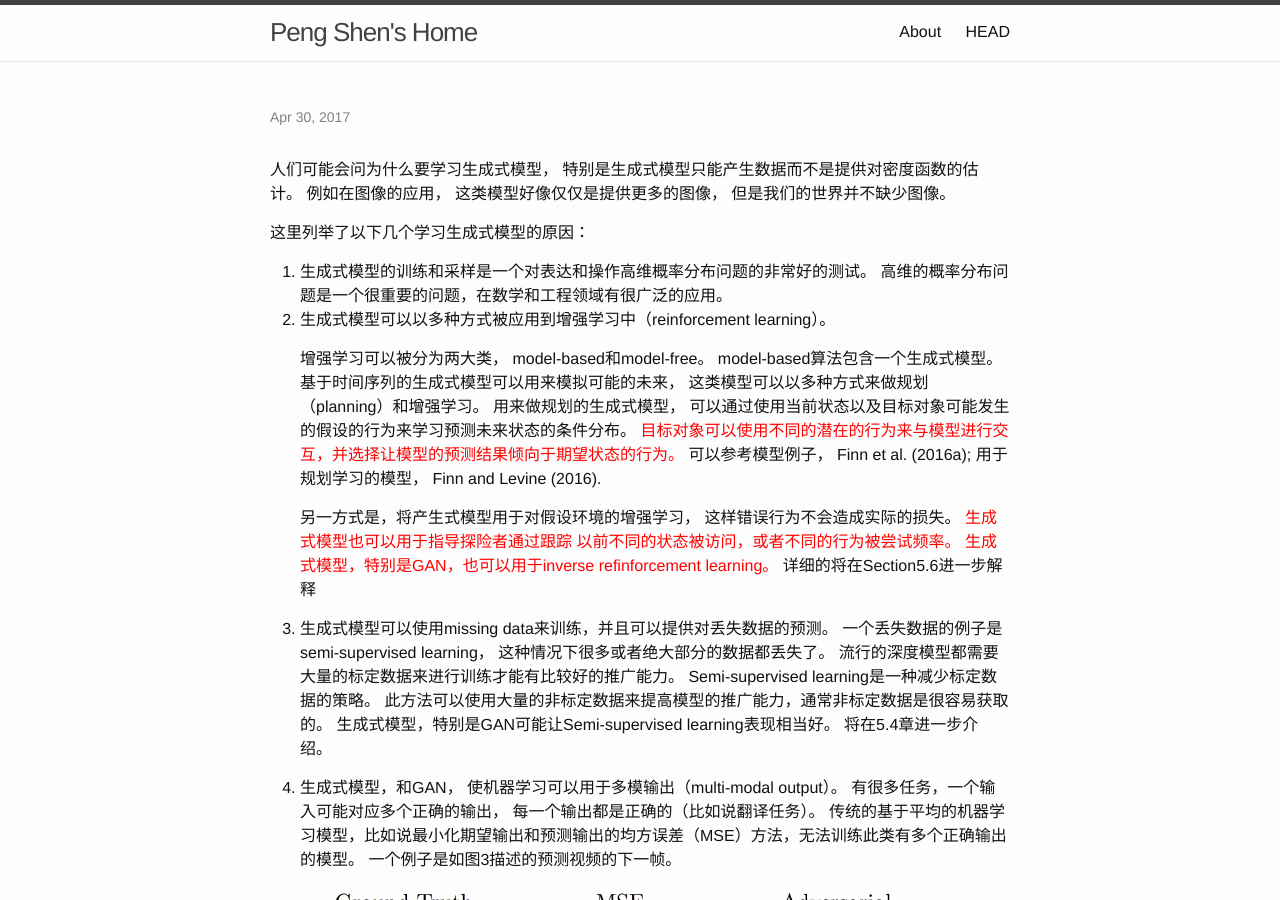
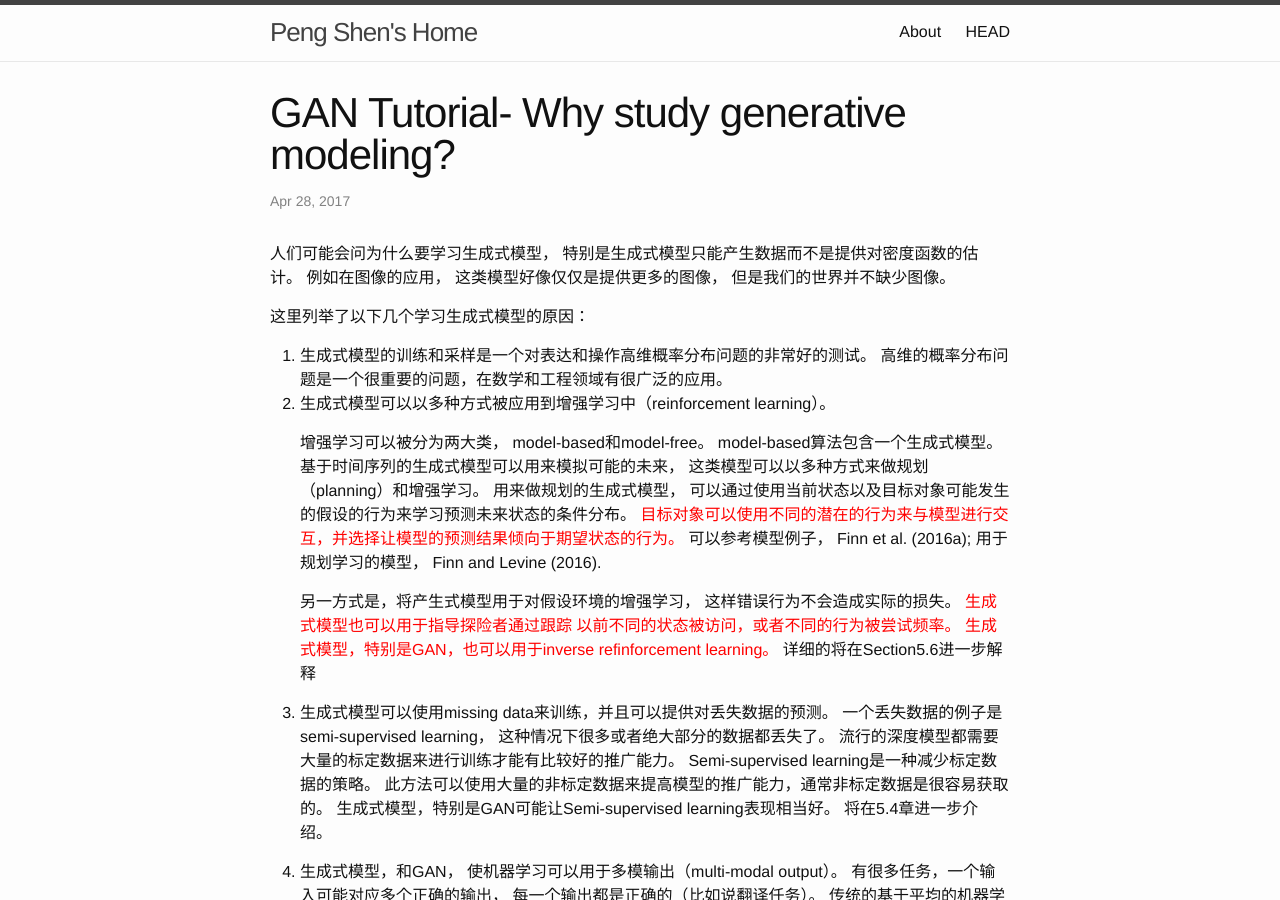
Before and after one commit to sinpycn/sinpycn.github.io, a Jekyll site: the page built from _posts/research/2017-04-28-NIPS2016-GAN-Tutorial-:-Why-study-generative-modeling.md, in a window 1280 px wide and 900 px high. Built offline with Jekyll 4.4.1, drawn with Linux system fonts in a browser that asks for light colours; our own code applies the rules of GitHub Pages for plain Markdown files.

Commit message:
Update 2017-04-28-NIPS2016-GAN-Tutorial-:-Why-study-generative-modeling.md

```diff
--- a/_posts/research/2017-04-28-NIPS2016-GAN-Tutorial-:-Why-study-generative-modeling.md
+++ b/_posts/research/2017-04-28-NIPS2016-GAN-Tutorial-:-Why-study-generative-modeling.md
@@ -1,5 +1,5 @@
 ---
-title: GAN Tutorial: Why study generative modeling?
+title: GAN Tutorial- Why study generative modeling?
 layout: post
 mathjax: true
 ---
```
